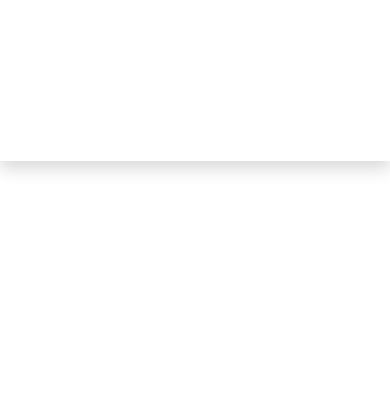
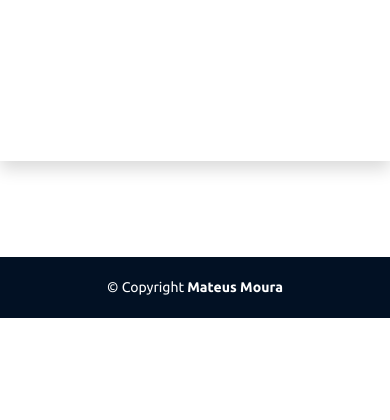
Before and after one commit to Mourex99/Portfolio, a Python web app: template templates/index.html in a window 390 px wide. Shown: the part 6080-6500 px from the top of the page. Run offline with Jinja, Linux system fonts and the light colour scheme; the template is opened without the code that fills it, so the values that code supplies are empty.

Commit message:
footer and config deploy

```diff
--- a/static/style.css
+++ b/static/style.css
@@ -263,3 +263,24 @@ hr {
   opacity: 1;
   transform: translate3d(0, 0, 0);
 }
+
+#footer{
+  padding: 15px;
+  color: #fff;
+  font-size: 14px;
+  position: fixed;
+  left: 0;
+  bottom: 0;
+  width: 300px;
+  z-index: 9999;
+  background-color: #021124;
+  transition: .3s;
+}
+
+@media (max-width: 1012px) {
+  #footer {
+    position: static;
+    width: auto;
+    padding: 20px 15px;
+  }
+}
--- a/templates/index.html
+++ b/templates/index.html
@@ -361,6 +361,15 @@
 
   </main>
 
+  <footer id="footer">
+      <div class="container">
+        <div class="text-center">
+            &copy; Copyright <strong>Mateus Moura</strong>
+        </div>
+
+      </div>
+  </footer>
+
 
   <script src="bootstrap.bundle.min.js"></script>
   <script src="../static/script.js"></script>
```
Also changed, not shown: requirements.txt (added, +14 -0 lines), app.py (added), 1 other file.
